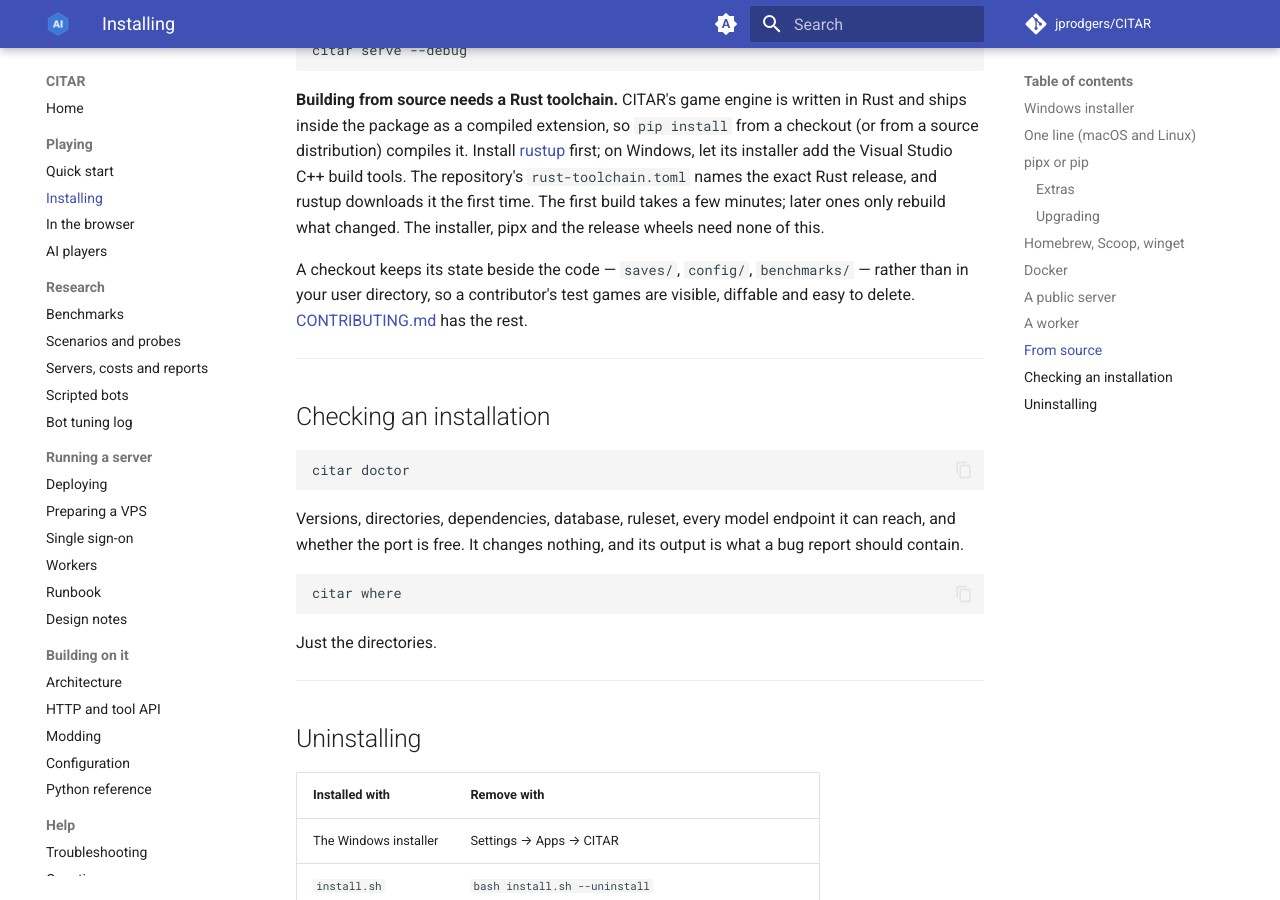
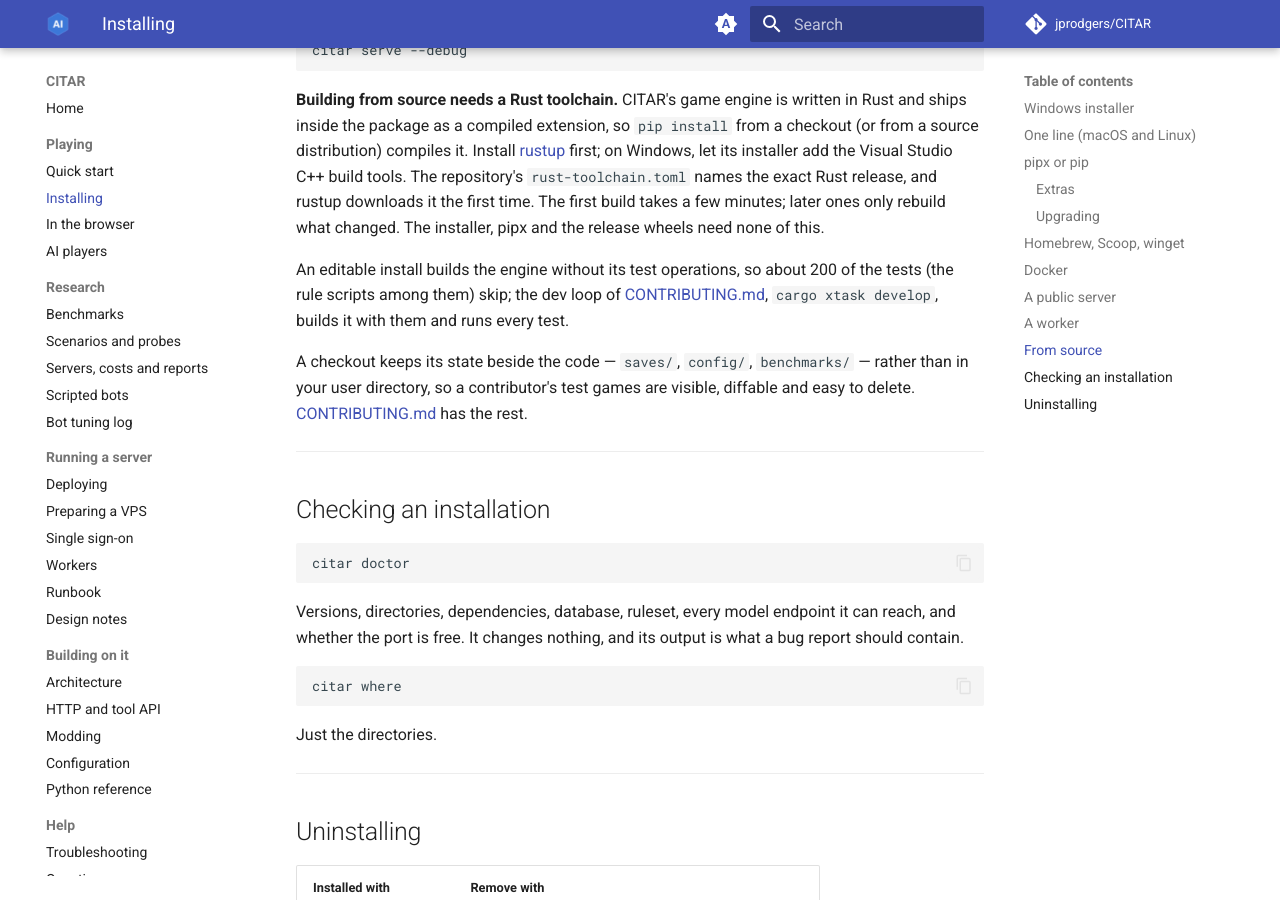
Before and after one commit to jprodgers/CITAR, an MkDocs documentation site: the page built from docs/INSTALL.md, in a window 1280 px wide and 900 px high, scrolled down 4264 px. Built offline with MkDocs 1.6.1 and Material for MkDocs 9.7.7, drawn with Linux system fonts in a browser that asks for light colours; comment, search, counter and statistics services are not loaded.

Commit message:
Docs: an editable install skips the tests that need the test operations
pip install -e . builds the engine without its test operations, so about 200
of the suite's 650 tests skip there, every rule script among them; the quick
starts said only that test_engine_module skips some. README, CONTRIBUTING and
INSTALL now say so, and that cargo xtask develop runs the whole suite.
CONTRIBUTING also says what check_dist now asks of the sdist. wiki/
regenerated.

Co-Authored-By: Claude Opus 5.5 <noreply@anthropic.com>

```diff
--- a/docs/INSTALL.md
+++ b/docs/INSTALL.md
@@ -193,6 +193,11 @@ add the Visual Studio C++ build tools. The repository's `rust-toolchain.toml` na
 release, and rustup downloads it the first time. The first build takes a few minutes; later ones
 only rebuild what changed. The installer, pipx and the release wheels need none of this.
 
+An editable install builds the engine without its test operations, so about 200 of the tests (the
+rule scripts among them) skip; the dev loop of
+[CONTRIBUTING.md](https://github.com/jprodgers/CITAR/blob/main/CONTRIBUTING.md#rust),
+`cargo xtask develop`, builds it with them and runs every test.
+
 A checkout keeps its state beside the code — `saves/`, `config/`, `benchmarks/` — rather than in
 your user directory, so a contributor's test games are visible, diffable and easy to delete.
 [CONTRIBUTING.md](https://github.com/jprodgers/CITAR/blob/main/CONTRIBUTING.md) has the rest.
```
Also changed, not shown: CONTRIBUTING.md (+7 -4 lines), README.md (+5 -1 lines), wiki/Contributing.md (+7 -4 lines), wiki/Installing.md (+5 -0 lines).
